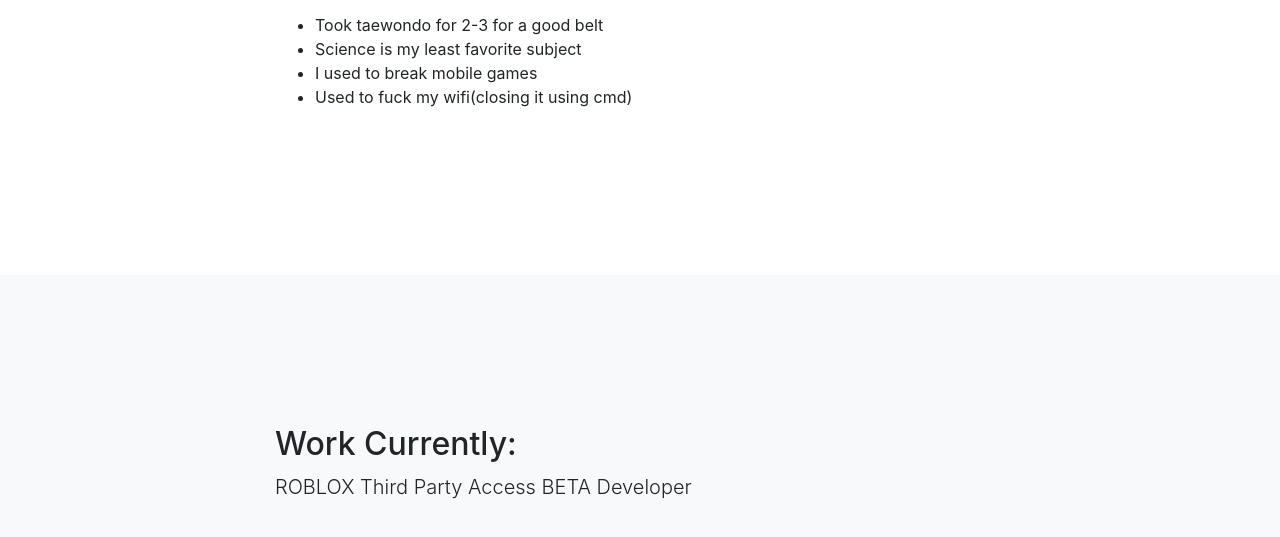
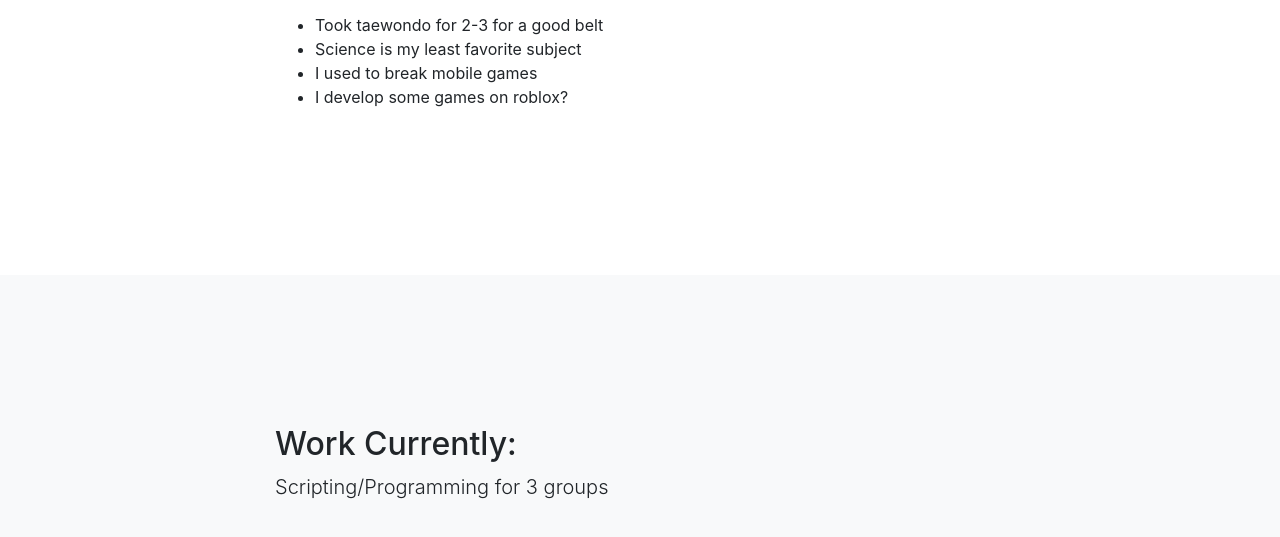
Before and after one commit to MichaelJDood/info, a website with bundled scripts: page index.html in a window 1280 px wide. Shown: the part 587-1124 px from the top of the page. Built offline with nearby package versions, Linux system fonts and the light colour scheme.

Commit message:
Update index.html

```diff
--- a/index.html
+++ b/index.html
@@ -60,7 +60,7 @@
             <li>Took taewondo for 2-3 for a good belt</li>
             <li>Science is my least favorite subject</li>
             <li>I used to break mobile games</li>
-            <li>Used to fuck my wifi(closing it using cmd)</li>
+            <li>I develop some games on roblox?</li>
           </ul>
         </div>
       </div>
@@ -72,7 +72,7 @@
       <div class="row">
         <div class="col-lg-8 mx-auto">
           <h2>Work Currently:</h2>
-          <p class="lead">ROBLOX Third Party Access BETA Developer</p>
+          <p class="lead">Scripting/Programming for 3 groups</p>
         </div>
       </div>
     </div>
```
